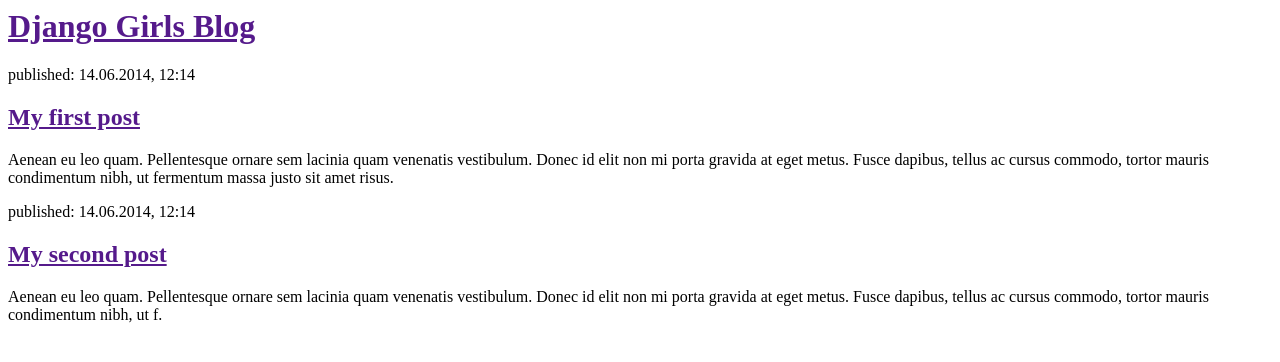
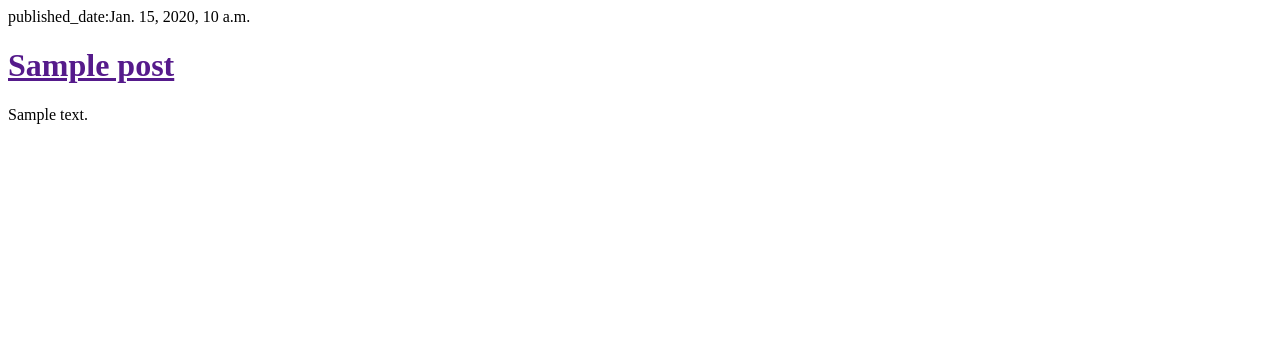
Before and after one commit to amirsdream/amoozesh, a Django app: template blog/templates/post_list.html in a window 1280 px wide. Shown: the top 362 px of the page. Run offline with Django 3.2, Linux system fonts and the light colour scheme; the template is opened without the code that fills it: values that come from a table or form of the project are taken from there, others are empty; tables that the repository leaves empty hold one stand-in row (values such as "Sample post").

Commit message:
Modified template

```diff
--- a/blog/templates/post_list.html
+++ b/blog/templates/post_list.html
@@ -6,20 +6,13 @@
 
 <body>
     <div>
-        <h1><a href="">Django Girls Blog</a></h1>
-    </div>
-
-    <div>
-        <p>published: 14.06.2014, 12:14</p>
-        <h2><a href="">My first post</a></h2>
-        <p>Aenean eu leo quam. Pellentesque ornare sem lacinia quam venenatis vestibulum. Donec id elit non mi porta gravida at eget metus. Fusce dapibus, tellus ac cursus commodo, tortor mauris condimentum nibh, ut fermentum massa justo sit amet risus.</p>
-    </div>
-
-    <div>
-        <p>published: 14.06.2014, 12:14</p>
-        <h2><a href="">My second post</a></h2>
-        <p>Aenean eu leo quam. Pellentesque ornare sem lacinia quam venenatis vestibulum. Donec id elit non mi porta gravida at eget metus. Fusce dapibus, tellus ac cursus commodo, tortor mauris condimentum nibh, ut f.</p>
-    </div>
+        {% for post in posts%}
+        <p>published_date:{{post.published_date}}</p>
+        <h1><a href="">{{post.title}}</a></h1>
+        <p>{{post.text|linebreaksbr}}
+            <p>
+                {%endfor%}
+                <div>
 </body>
 
 </html>
```
Also changed, not shown: blog/views.py (+5 -2 lines).
